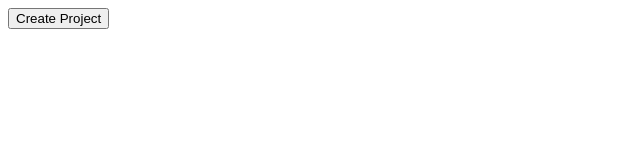
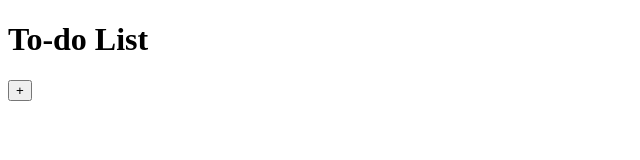
Before and after one commit to P6hi/to-do, a plain HTML site: page index.html in a window 1280 px wide. Shown: the whole page, without its empty margins (0-640 px from the left). Drawn offline with Linux system fonts and the light colour scheme.

Commit message:
Add basic structure of application

```diff
--- a/index.html
+++ b/index.html
@@ -7,6 +7,12 @@
     <title>To-do</title>
 <script defer src="main.js"></script><link href="main.css" rel="stylesheet"></head>
 <body>
-<button id="create-project">Create Project</button>
+    <header>
+        <h1>To-do List</h1>
+    </header>
+    <main></main>
+    <div class='create-proj'>
+        <button id="create-project">+</button>
+    </div>
 </body>
 </html>
```
